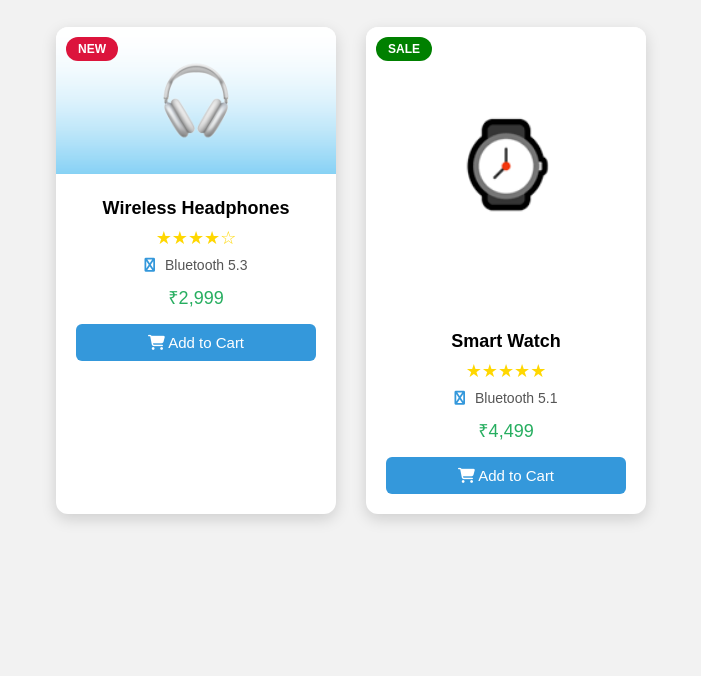
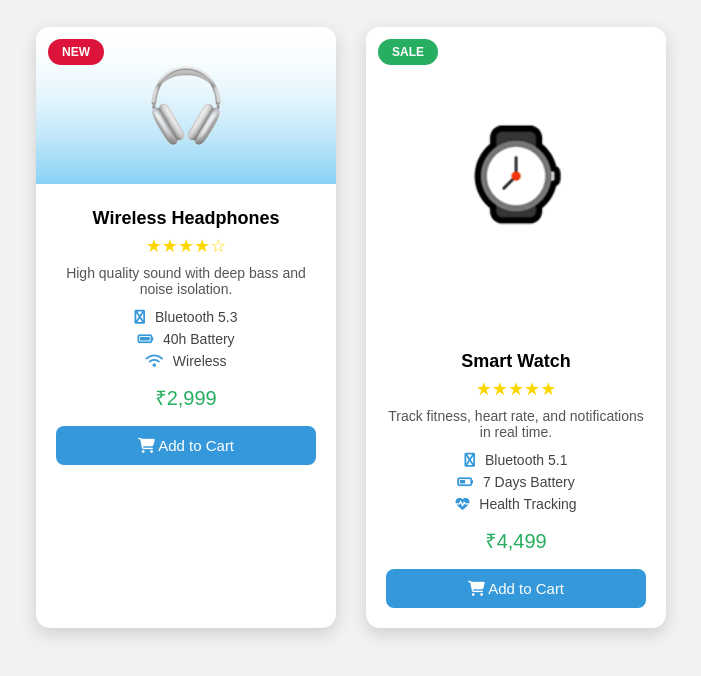
Before and after one commit to luffy-loop/BuyBox, a plain HTML site: page index.html in a window 1280 px wide. Shown: the part 70-746 px from the top of the page, without its empty margins (289-990 px from the left). Drawn offline with Linux system fonts and the light colour scheme.

Commit message:
Add battery details and product specifications

```diff
--- a/index.html
+++ b/index.html
@@ -4,8 +4,6 @@
     <meta charset="UTF-8">
     <title>BuyBox</title>
     <link rel="stylesheet" href="style.css">
-
-    <!-- Font Awesome Icons -->
     <link rel="stylesheet"
           href="https://cdnjs.cloudflare.com/ajax/libs/font-awesome/6.5.0/css/all.min.css">
 </head>
@@ -15,9 +13,7 @@
 
 <div class="container">
 
-    <!-- Product 1 -->
     <div class="card">
-
         <span class="badge">NEW</span>
 
         <div class="image">
@@ -30,8 +26,12 @@
 
             <div class="stars">★★★★☆</div>
 
-            <div class="features">
+            <p class="desc">High quality sound with deep bass and noise isolation.</p>
+
+            <div class="specs">
                 <span><i class="fa fa-bluetooth-b"></i> Bluetooth 5.3</span>
+                <span><i class="fa fa-battery-full"></i> 40h Battery</span>
+                <span><i class="fa fa-wifi"></i> Wireless</span>
             </div>
 
             <p class="price">₹2,999</p>
@@ -43,9 +43,7 @@
         </div>
     </div>
 
-    <!-- Product 2 -->
     <div class="card">
-
         <span class="badge sale">SALE</span>
 
         <div class="image">
@@ -58,8 +56,12 @@
 
             <div class="stars">★★★★★</div>
 
-            <div class="features">
+            <p class="desc">Track fitness, heart rate, and notifications in real time.</p>
+
+            <div class="specs">
                 <span><i class="fa fa-bluetooth-b"></i> Bluetooth 5.1</span>
+                <span><i class="fa fa-battery-half"></i> 7 Days Battery</span>
+                <span><i class="fa fa-heart-pulse"></i> Health Tracking</span>
             </div>
 
             <p class="price">₹4,499</p>
--- a/style.css
+++ b/style.css
@@ -10,13 +10,11 @@ body {
     padding: 30px;
 }
 
-/* Title */
 .title {
     text-align: center;
     margin-bottom: 30px;
 }
 
-/* Container */
 .container {
     display: flex;
     justify-content: center;
@@ -24,30 +22,28 @@ body {
     flex-wrap: wrap;
 }
 
-/* Card */
 .card {
-    width: 280px;
+    width: 300px;
     background: #fff;
-    border-radius: 12px;
+    border-radius: 14px;
     overflow: hidden;
     position: relative;
-    box-shadow: 0 5px 15px rgba(0,0,0,0.15);
+    box-shadow: 0 6px 18px rgba(0,0,0,0.15);
     transition: transform 0.3s ease, box-shadow 0.3s ease;
 }
 
 .card:hover {
     transform: translateY(-10px);
-    box-shadow: 0 15px 30px rgba(0,0,0,0.25);
+    box-shadow: 0 18px 35px rgba(0,0,0,0.25);
 }
 
-/* Badge */
 .badge {
     position: absolute;
-    top: 10px;
-    left: 10px;
+    top: 12px;
+    left: 12px;
     background: crimson;
     color: #fff;
-    padding: 5px 12px;
+    padding: 6px 14px;
     font-size: 12px;
     border-radius: 20px;
     font-weight: bold;
@@ -55,10 +51,9 @@ body {
 }
 
 .badge.sale {
-    background: green;
+    background: #27ae60;
 }
 
-/* Image */
 .image {
     position: relative;
     overflow: hidden;
@@ -73,12 +68,11 @@ body {
     transform: scale(1.1);
 }
 
-/* Overlay */
 .overlay {
     position: absolute;
     inset: 0;
-    background: rgba(0,0,0,0.6);
-    color: white;
+    background: rgba(0,0,0,0.65);
+    color: #fff;
     display: flex;
     align-items: center;
     justify-content: center;
@@ -91,7 +85,6 @@ body {
     opacity: 1;
 }
 
-/* Content */
 .content {
     padding: 20px;
     text-align: center;
@@ -99,44 +92,49 @@ body {
 
 .content h2 {
     font-size: 18px;
-    margin-bottom: 8px;
+    margin-bottom: 6px;
 }
 
-/* Stars */
 .stars {
     color: gold;
     font-size: 18px;
     margin-bottom: 8px;
 }
 
-/* Features */
-.features {
+.desc {
     font-size: 14px;
     color: #555;
     margin-bottom: 12px;
 }
 
-.features i {
+.specs {
+    display: flex;
+    flex-direction: column;
+    gap: 6px;
+    font-size: 14px;
+    color: #444;
+    margin-bottom: 15px;
+}
+
+.specs i {
     color: #3498db;
     margin-right: 6px;
 }
 
-/* Price */
 .price {
-    font-size: 18px;
+    font-size: 20px;
     color: #27ae60;
     margin-bottom: 15px;
 }
 
-/* Button */
 button {
     width: 100%;
-    padding: 10px;
+    padding: 11px;
     border: none;
     background: #3498db;
-    color: white;
+    color: #fff;
     font-size: 15px;
-    border-radius: 6px;
+    border-radius: 8px;
     cursor: pointer;
     transition: background 0.3s ease;
 }
@@ -145,7 +143,6 @@ button:hover {
     background: #217dbb;
 }
 
-/* Responsive */
 @media (max-width: 600px) {
     .card {
         width: 100%;
```
